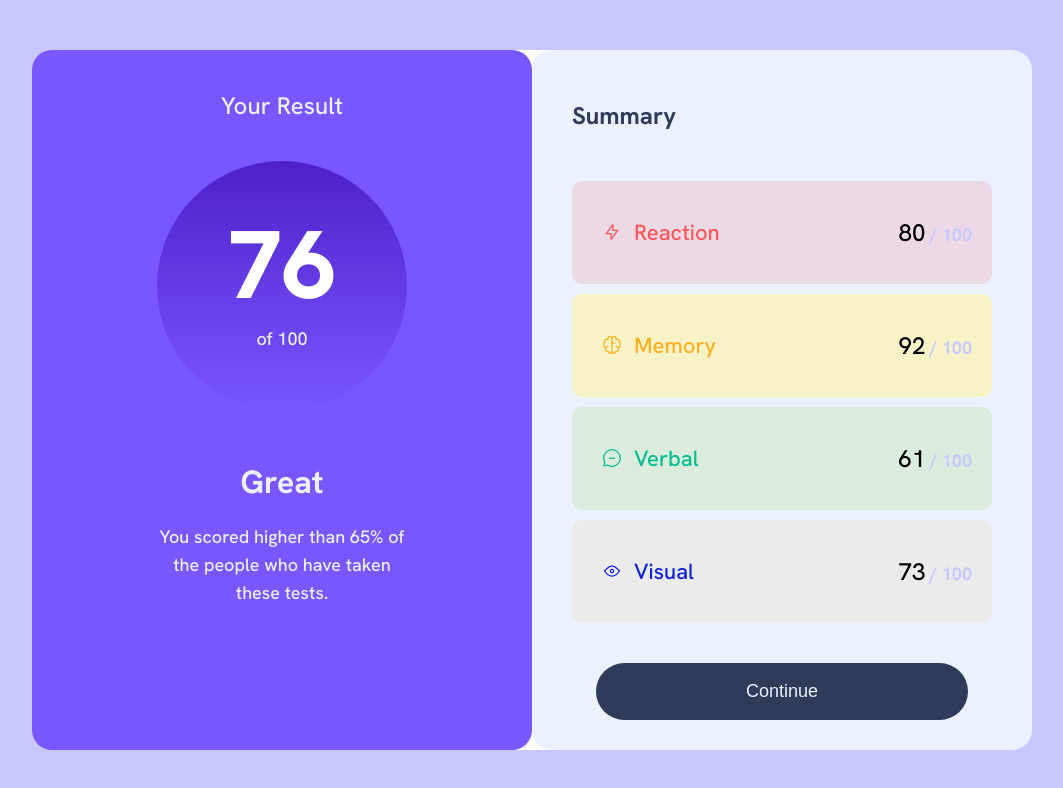
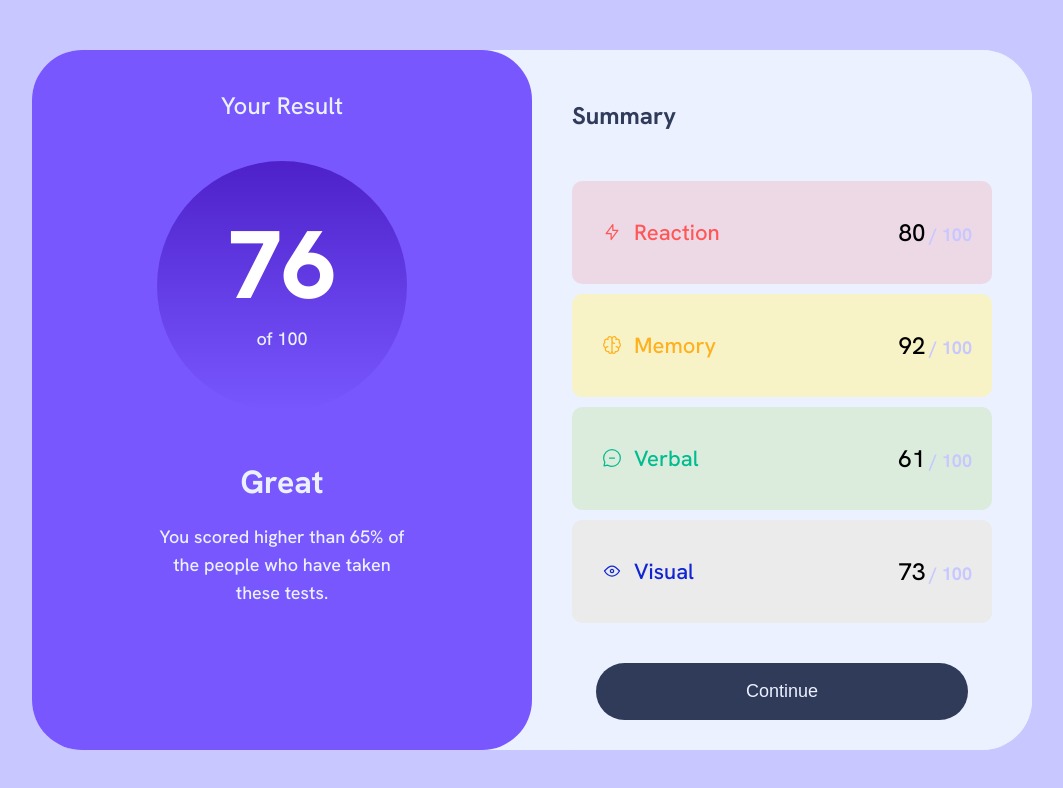
Before and after one commit to sossa0233-bot/results-summary, a plain HTML site: page index.html in a window 1280 px wide. Shown: the whole page, without its empty margins (108-1171 px from the left). Drawn offline with Linux system fonts and the light colour scheme.

```diff
--- a/styles.css
+++ b/styles.css
@@ -35,8 +35,8 @@ body {
 .custom-container {
   width: 1000px;
   height: 700px;
-   border-radius: 50px;
-  background-color: var(--white); /* just so you can see it */
+  border-radius: 50px;
+  background-color: var(--pale-blue); /* just so you can see it */
   margin: 0 auto;
   font-family: 'Hanken Grotesk',;
 }
@@ -44,7 +44,7 @@ body {
   float: left;
   width: 500px;
 height: 700px;
-border-radius: 20px;
+  border-radius: 50px;
   background-color: var(--gradient-bg-start); /* just so you can see it */
   text-align: center;
   font-family: 'Hanken Grotesk',;
@@ -103,7 +103,7 @@ border-radius: 20px;
   float: right;
   width: 500px;
   height: 700px;
-  border-radius: 20px;
+  border-radius: 50px;
   background-color: var(--pale-blue); /* just so you can see it */
   font-family: 'Hanken Grotesk',;
 }
```
